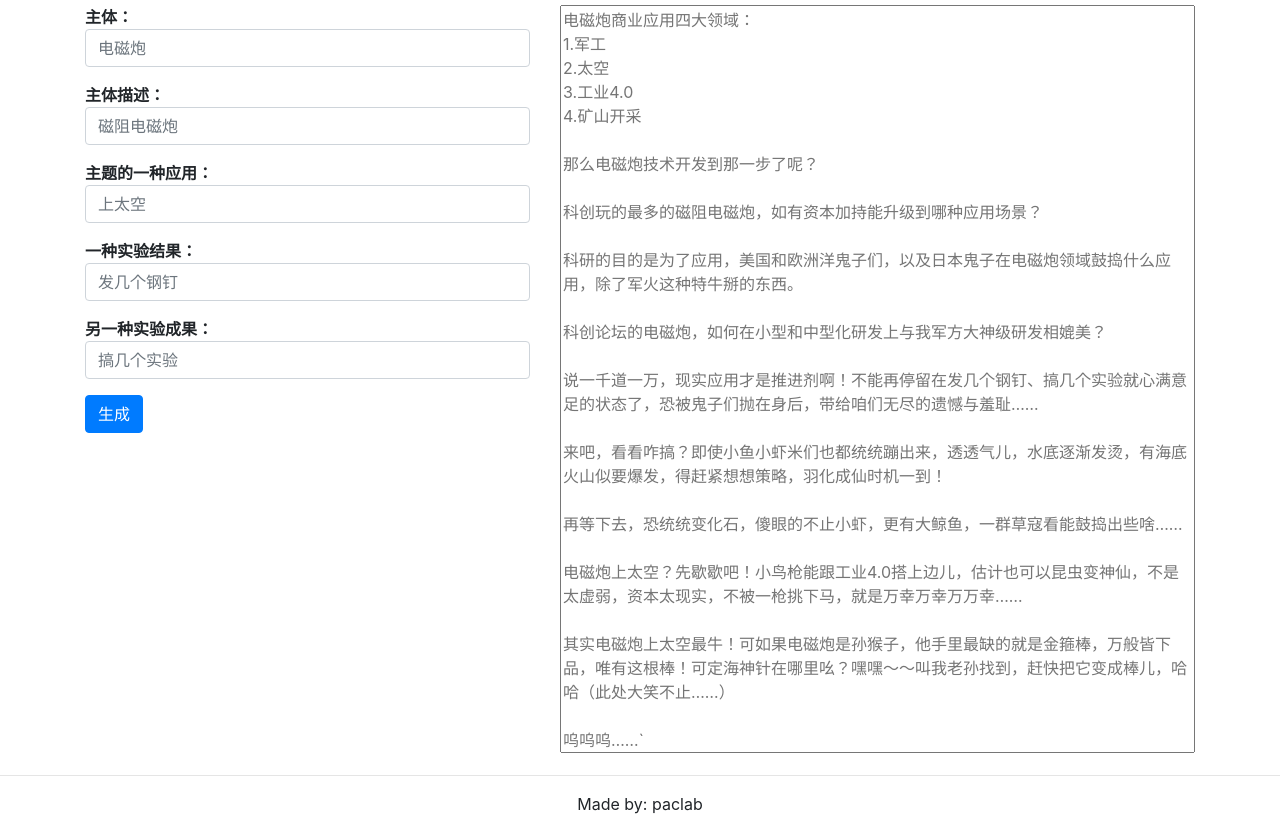
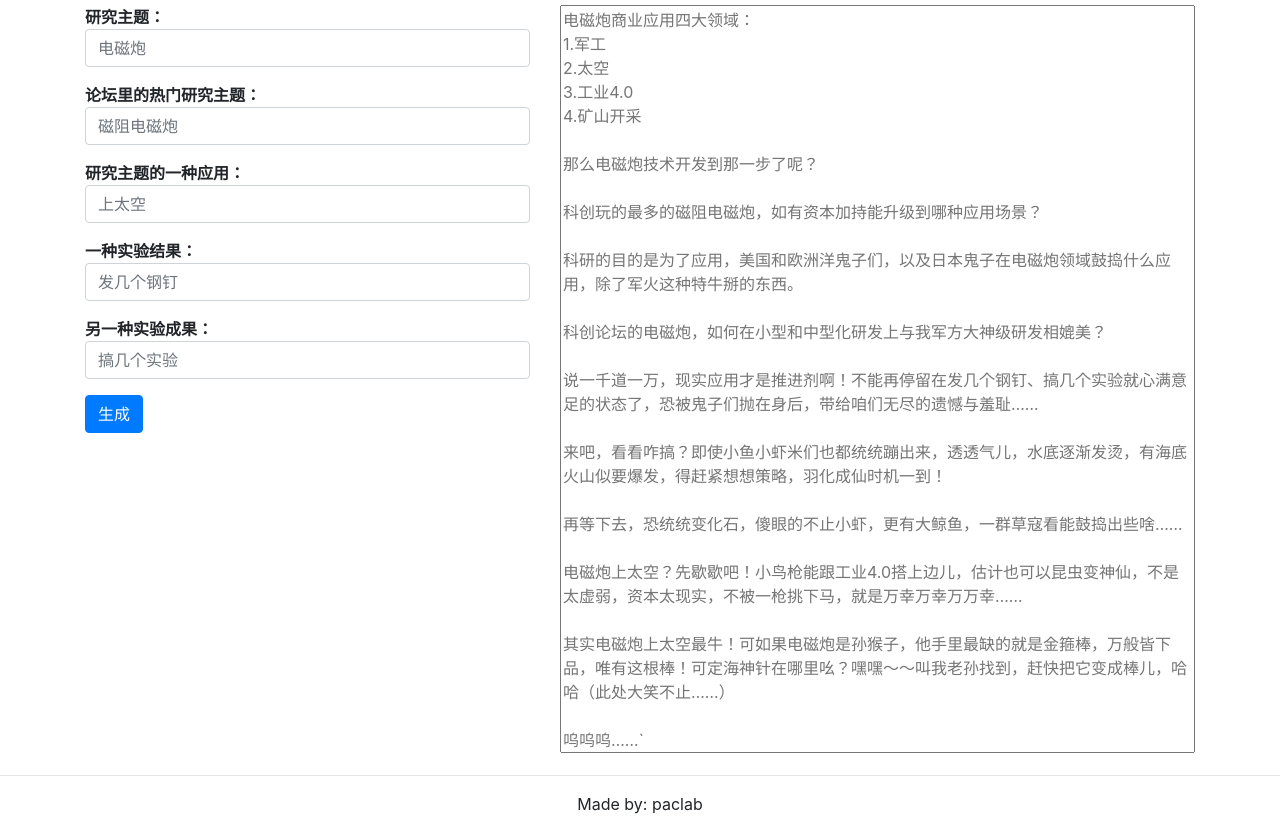
Before and after one commit to paclab2021/minke, a plain HTML site: page index.html in a window 1280 px wide. Shown: the part 51-867 px from the top of the page. Drawn offline with nearby package versions, Linux system fonts and the light colour scheme.

Commit message:
Update index.html

```diff
--- a/index.html
+++ b/index.html
@@ -60,15 +60,15 @@ button {
             <div class="col-sm-5 col-xs-12">
                 <form action="javascript:void(0);" autocomplete="off">
                     <div class="form-group">
-                        <lable for="subject">主体：</lable>
+                        <lable for="subject">研究主题：</lable>
                         <input type="text" id="subject" class="form-control" placeholder="电磁炮" required />
                     </div>
                     <div class="form-group">
-                        <lable for="event">主体描述：</lable>
+                        <lable for="event">论坛里的热门研究主题：</lable>
                         <input type="text" id="event" class="form-control" placeholder="磁阻电磁炮" required />
                     </div>
                     <div class="form-group">
-                        <lable for="event2">主题的一种应用：</lable>
+                        <lable for="event2">研究主题的一种应用：</lable>
                         <input type="text" id="event2" class="form-control" placeholder="上太空" required />
                     </div>
                     <div class="form-group">
```
